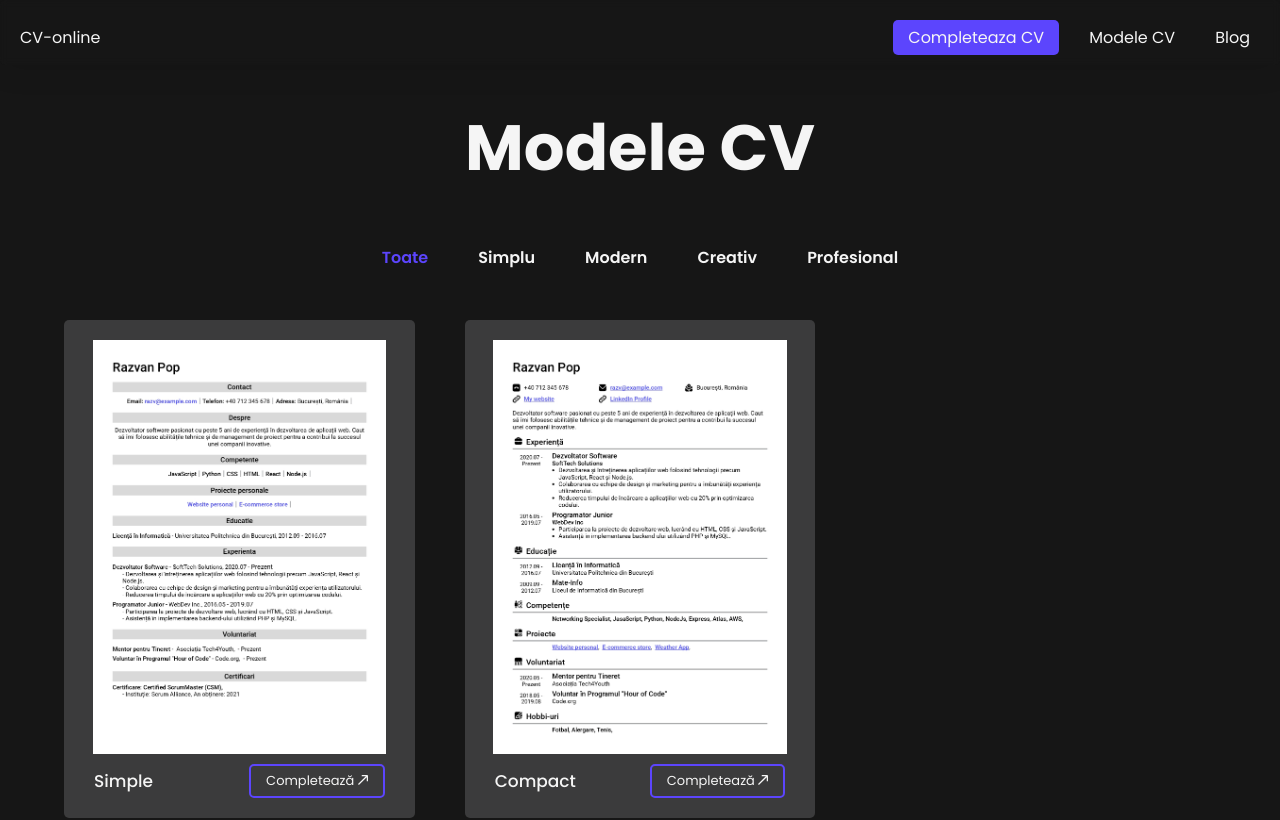
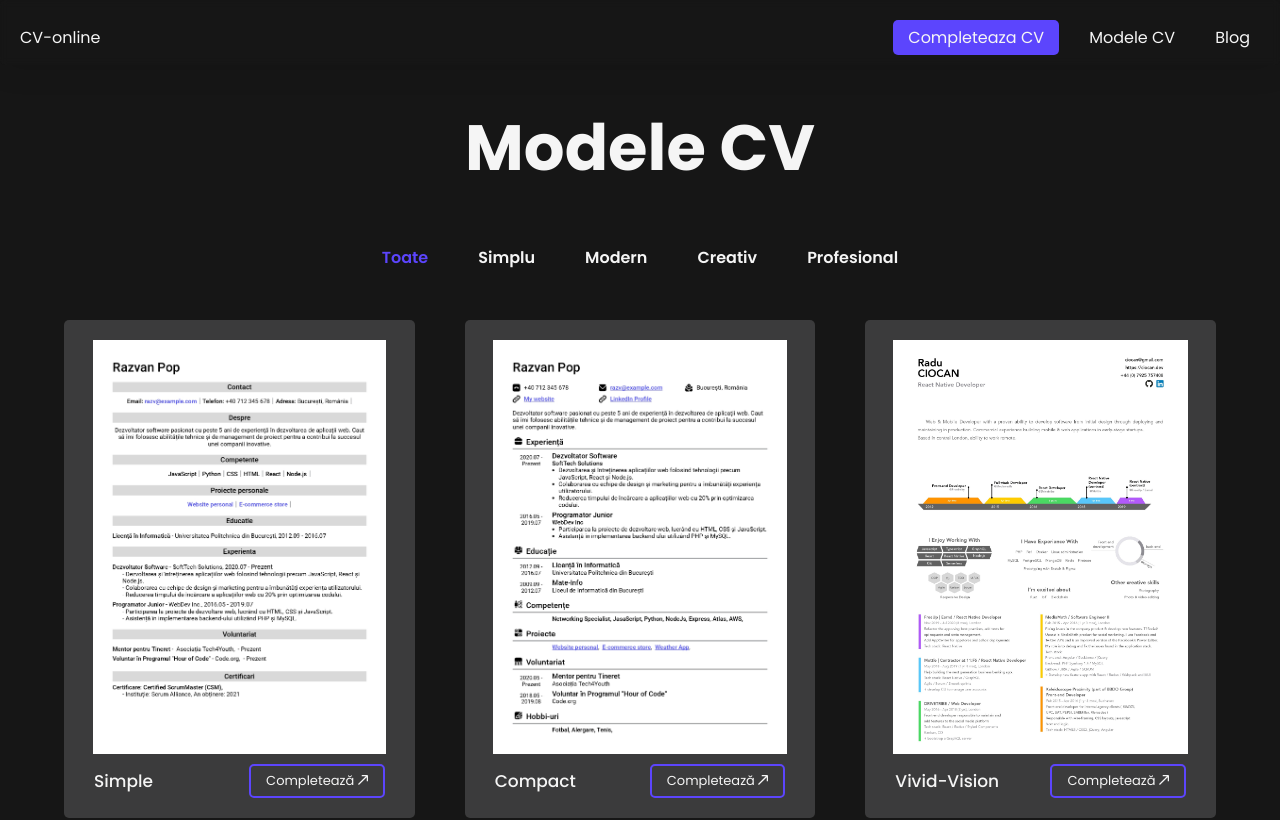
Before and after one commit to Costinnn/CV-app, a Next.js app: page /modele-cv in a window 1280 px wide. Shown: the top 820 px of the page. Built offline with nearby package versions, Linux system fonts and the light colour scheme.

Commit message:
Setup for new template "Vivid-vision"

```diff
--- a/public/data/cvTemplates.ts
+++ b/public/data/cvTemplates.ts
@@ -1,10 +1,12 @@
 import simpleImg from "@/public/images/templates/simple.jpg";
 import compactImg from "@/public/images/templates/compact.jpg";
+import vividVisionImg from "@/public/images/templates/vivid-vision.jpg";
 import { CvTemplateType } from "@/types/globalTypes";
 
 export const CV_TEMPLATES: CvTemplateType[] = [
   { img: simpleImg, templateName: "simple", type: "simplu" },
   { img: compactImg, templateName: "compact", type: "simplu" },
+  { img: vividVisionImg, templateName: "vivid-vision", type: "creativ" },
 ];
 
 // ADDING NEW TEMPLATE
```
Also changed, not shown: components/cv-templates/vivid-vision/VividVision.tsx (added, +11 -0 lines), components/cv-templates/vivid-vision/VividVision.css (added), public/images/templates/vivid-vision.jpg (added).
